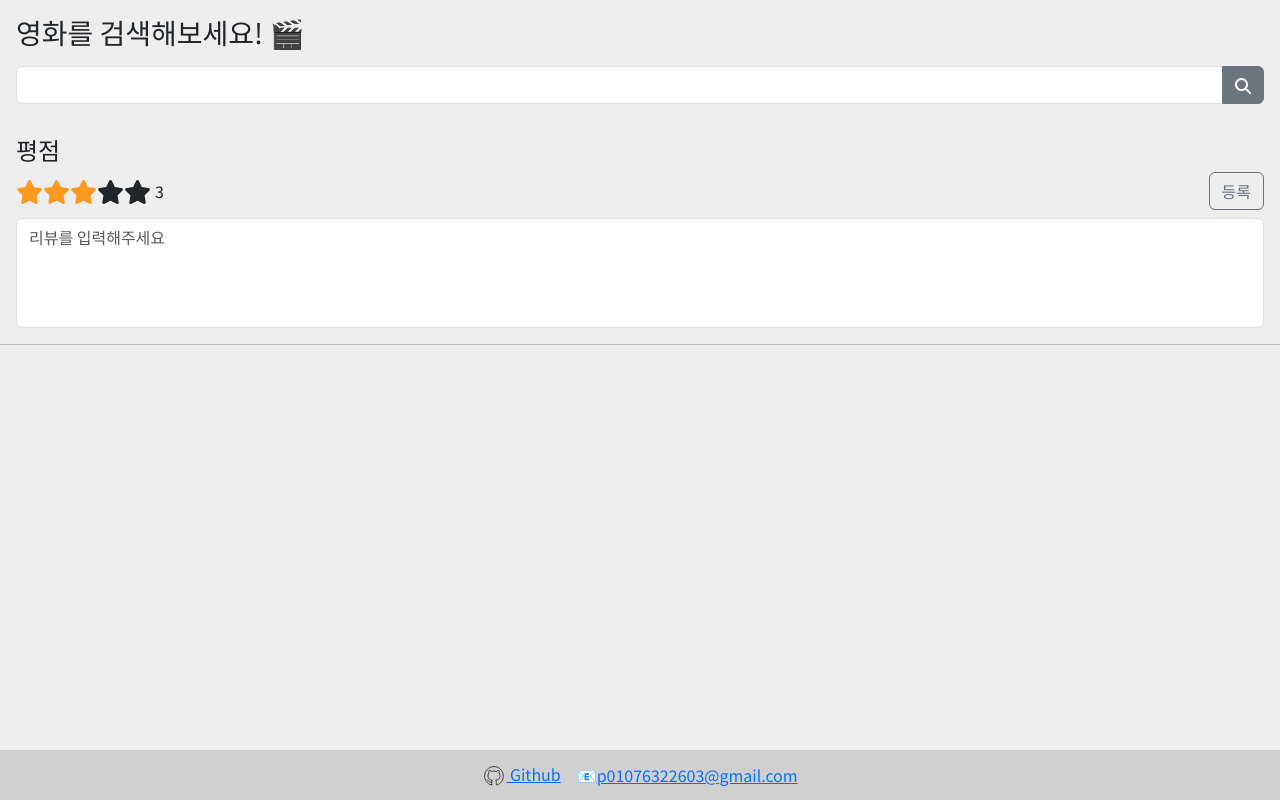
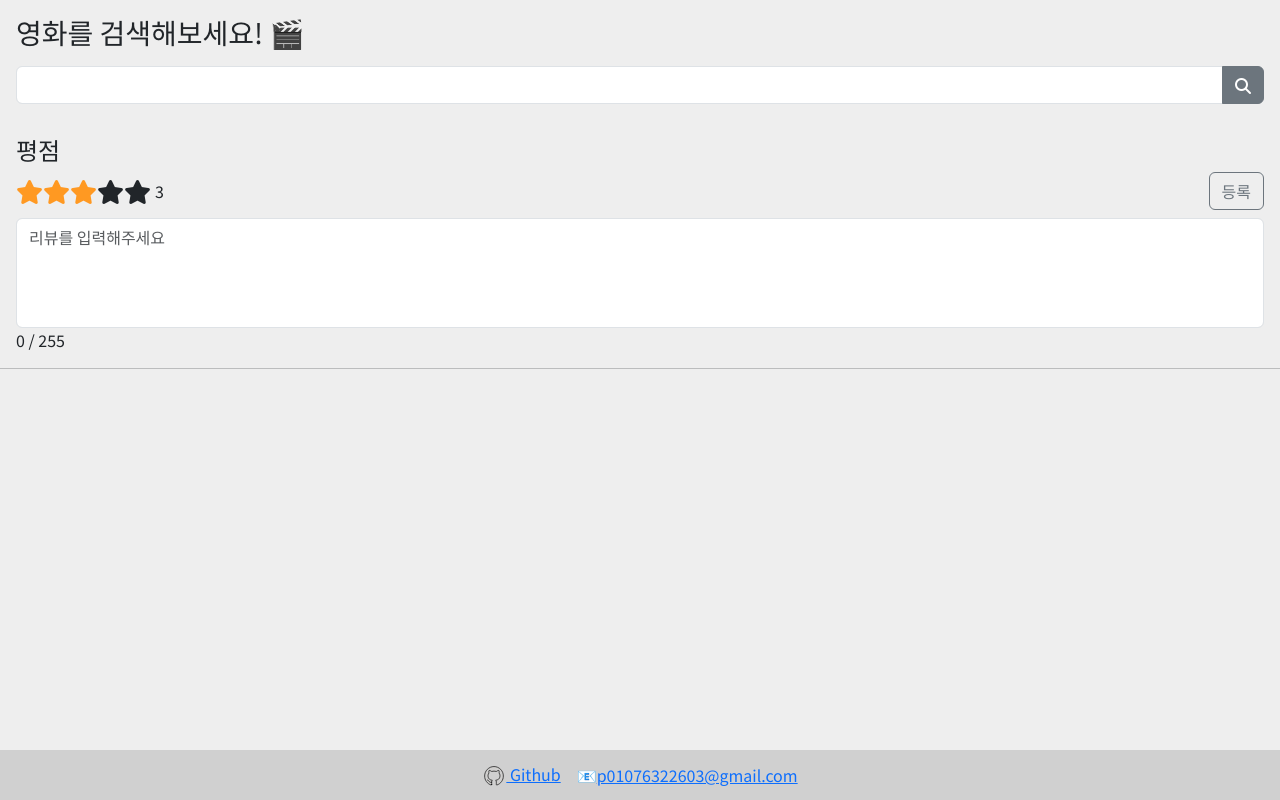
Before and after one commit to howtis/movie-frontend, a Vue app: page /movie/1 in a window 1280 px wide. Built offline with nearby package versions, Linux system fonts and the light colour scheme; no server answers.

Commit message:
리뷰 작성 시 제한 글자수를 볼 수 있도록 추가

```diff
--- a/src/components/review/ReviewSubmit.vue
+++ b/src/components/review/ReviewSubmit.vue
@@ -11,11 +11,11 @@
     <b-button variant="outline-secondary" @click="submitReview">등록</b-button>
   </div>
   <b-form-textarea v-model="reviewComment" rows="4" placeholder="리뷰를 입력해주세요" no-resize/>
+  <p :style="commentLength">{{ reviewComment.trim().length }} / {{ this.COMMENT_MAX_LENGTH }}</p>
 </template>
 
 <script lang="ts">
 import { defineComponent, toRaw } from 'vue'
-import { countBytes } from '@/util/util'
 import { Review } from '@/types/Review'
 import StarRating from '@/components/widgets/StarRating.vue'
 import axios from 'axios'
@@ -32,31 +32,32 @@ export default defineComponent({
       reviewAverage: 0,
       reviewComment: '',
       reviewCount: 0,
-      reviewRate: 0
+      reviewRate: 0,
+      COMMENT_MAX_LENGTH: 255
     }
   },
 
   methods: {
     submitReview () {
       const movieId = this.$route.params.id.toString()
+      let comment = this.reviewComment.trim()
 
-      const MAX_LENGTH = 255
-      if (this.reviewComment.trim().length === 0) return
-      if (countBytes(this.reviewComment) > MAX_LENGTH) {
-        this.reviewComment = this.reviewComment.slice(0, MAX_LENGTH)
+      if (comment.length === 0) return
+      if (comment.length > this.COMMENT_MAX_LENGTH) {
+        comment = comment.slice(0, this.COMMENT_MAX_LENGTH)
       }
+
       const review: Review = {
         movie_id: movieId,
-        comment: this.reviewComment,
+        comment: comment,
         rating: this.reviewRate,
         created_at: new Date()
       }
+
       axios.post('/api/review/create', review)
         .then(() => {
           this.refreshReview()
           this.$emit('update:review')
-        }).catch(error => {
-          console.error(error)
         })
     },
 
@@ -67,6 +68,16 @@ export default defineComponent({
       this.reviewAverage = totalRating / (this.reviewCount || 1)
       this.reviewComment = ''
     }
+  },
+
+  computed: {
+    commentLength () {
+      return {
+        color: this.reviewComment.length > 255
+          ? 'red'
+          : 'inherit'
+      }
+    }
   }
 })
 </script>
```
